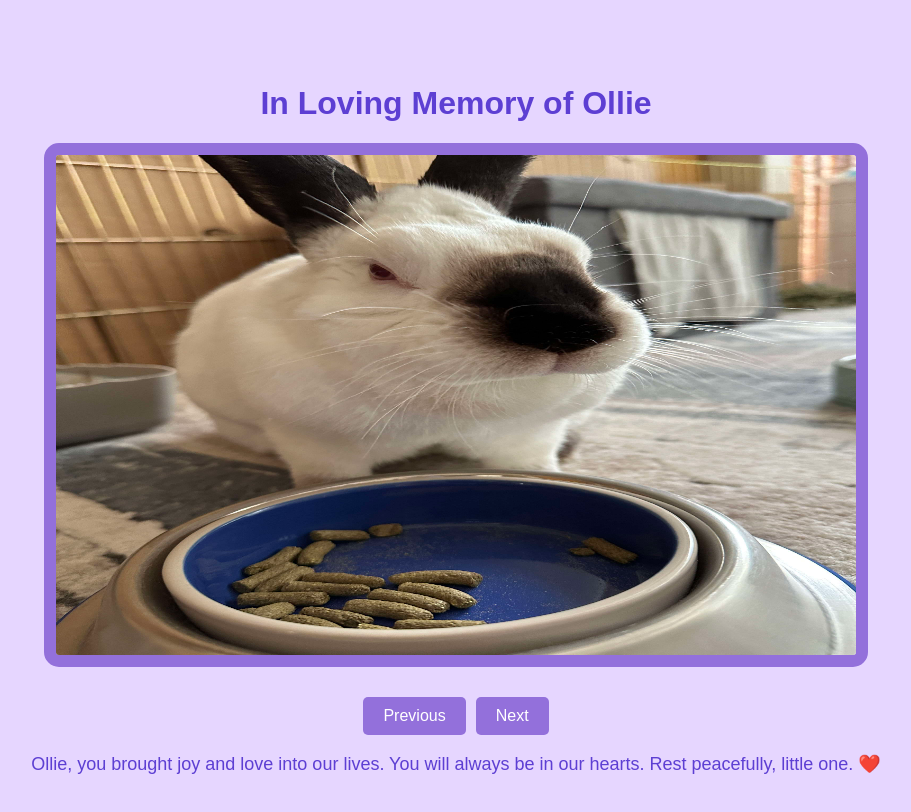
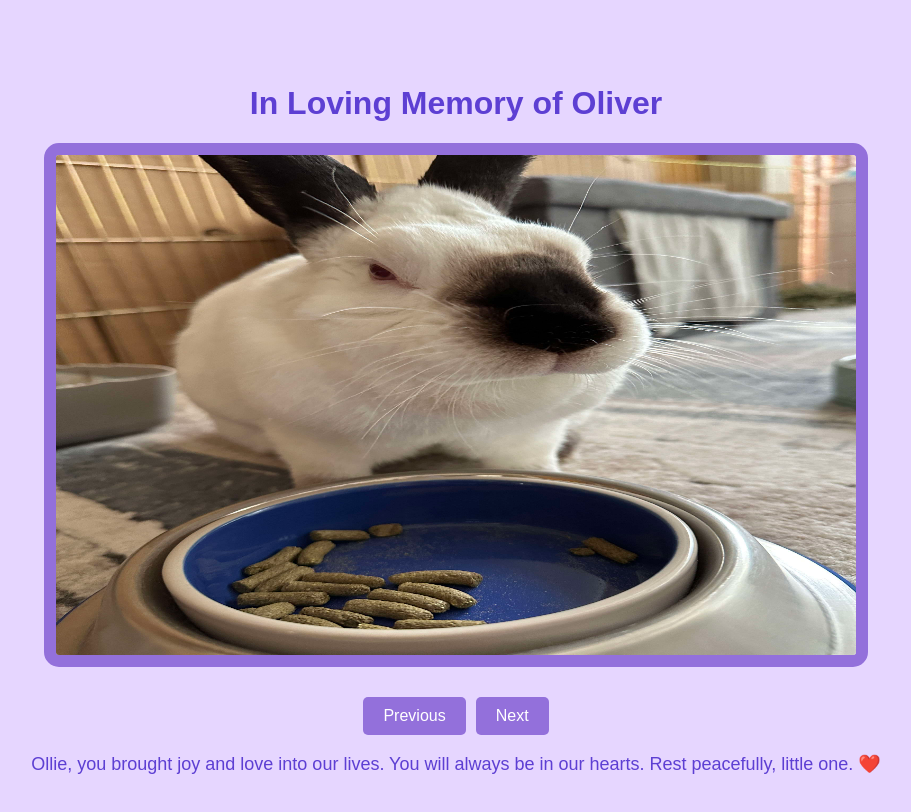
Before and after one commit to dhruba-das/Ollie_Memorial, a website: page index.html in a window 1280 px wide. Shown: the whole page, without its empty margins (184-1095 px from the left). Drawn offline with Linux system fonts and the light colour scheme.

Commit message:
Oliver_text_revert
Revert_title

```diff
--- a/index.html
+++ b/index.html
@@ -67,7 +67,7 @@
     </style>
 </head>
 <body>
-<h1>In Loving Memory of Ollie</h1>
+<h1>In Loving Memory of Oliver</h1>
 <div class="slideshow-container" id="slideshow"></div>
 <div class="buttons">
     <button onclick="prevSlide()">Previous</button>
```
